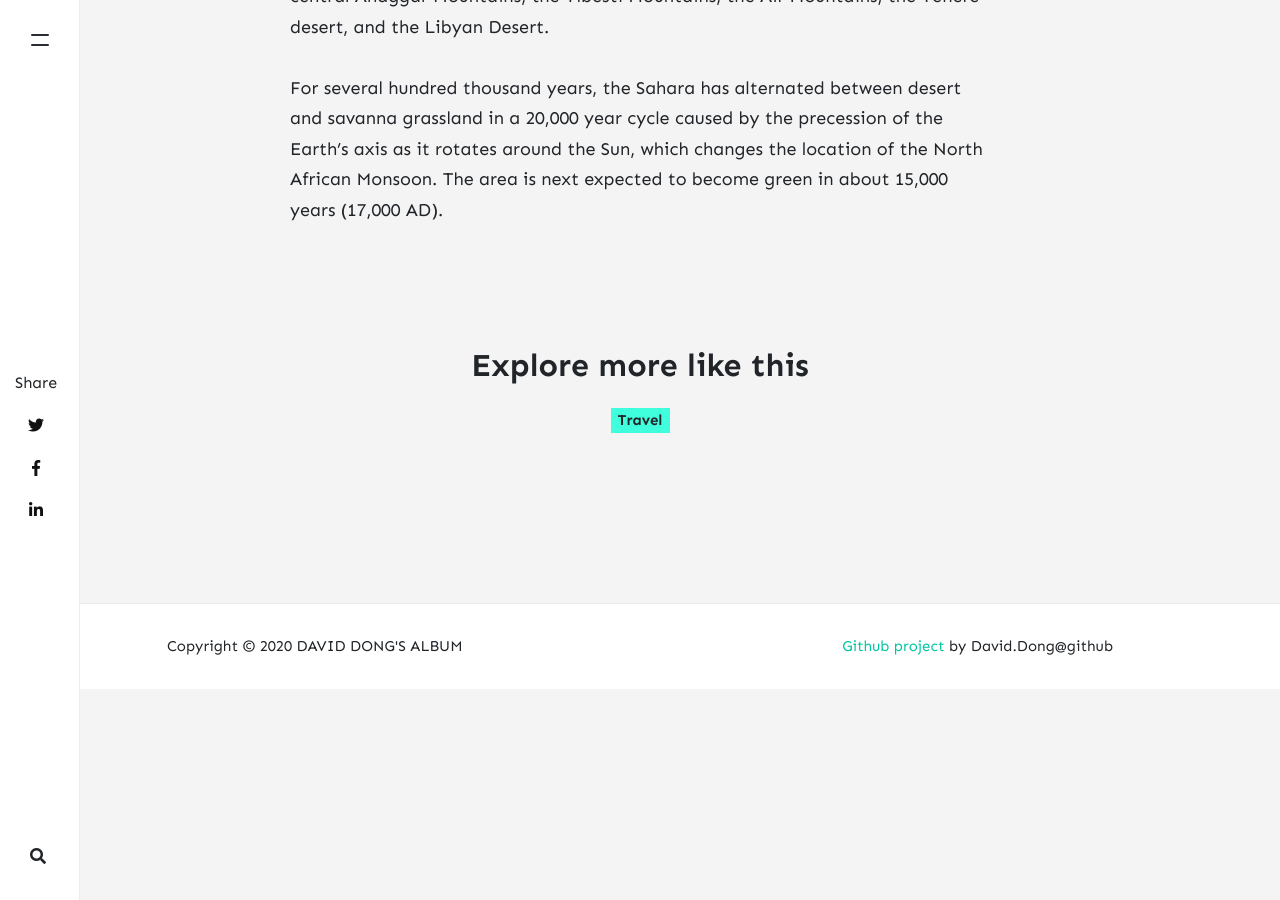
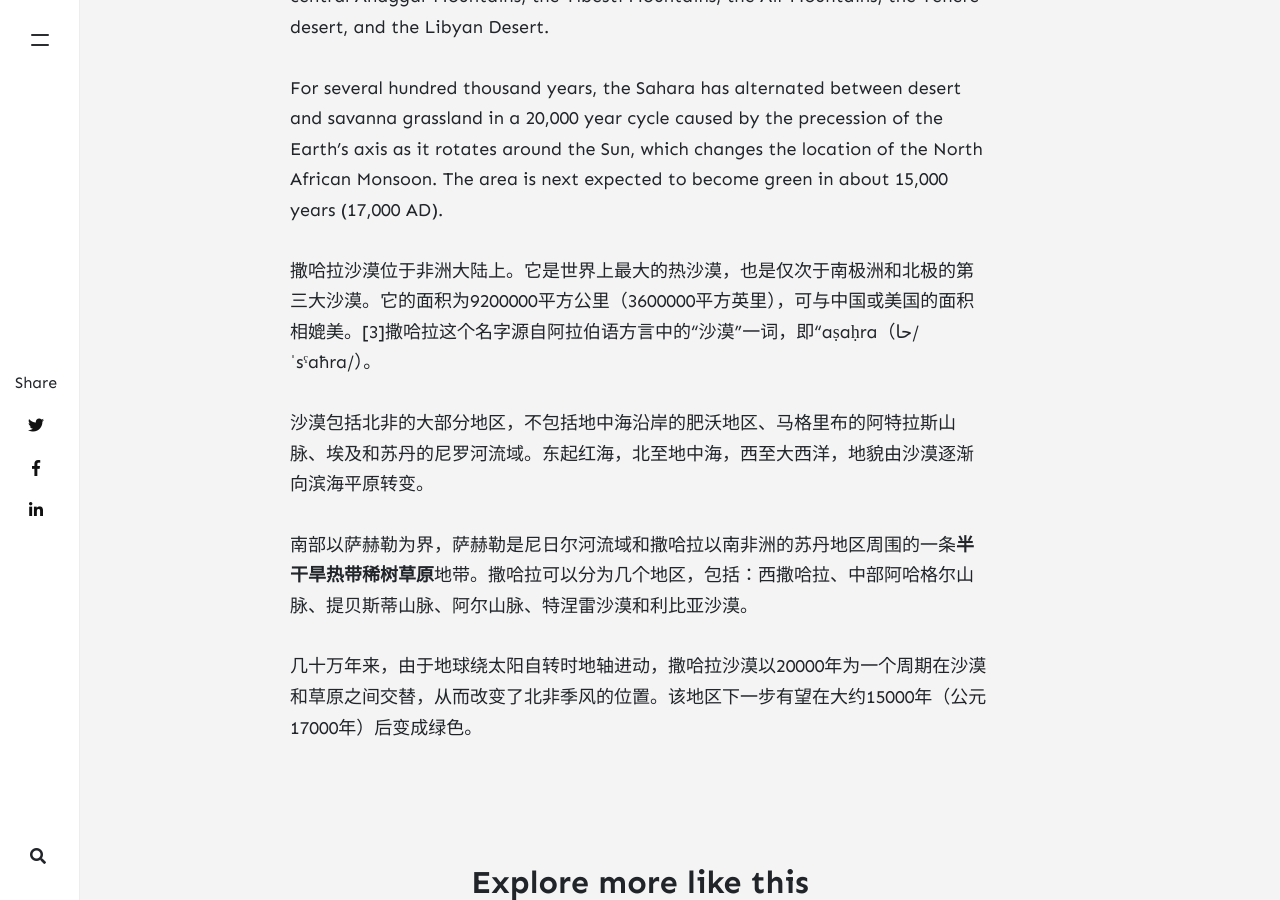
Before and after one commit to rainbow-ux/traveler-blog.github.io, a Jekyll site: the page built from _posts/2020-02-1-much-more-than-a-desert-trip-to-sahara.md, in a window 1280 px wide and 900 px high, scrolled down 1603 px. Built offline with Jekyll 4.4.1, drawn with Linux system fonts in a browser that asks for light colours; nearby versions of some CDN libraries; comment, search, counter and statistics services are not loaded; before the commit the page ends 2292 px from its top, so only the background shows below that.

Commit message:
Update 2020-02-1-much-more-than-a-desert-trip-to-sahara.md

```diff
--- a/_posts/2020-02-1-much-more-than-a-desert-trip-to-sahara.md
+++ b/_posts/2020-02-1-much-more-than-a-desert-trip-to-sahara.md
@@ -14,3 +14,11 @@ The desert comprises much of North Africa, excluding the fertile region on the M
 To the south, it is bounded by the Sahel, a belt of **semi-arid tropical savanna** around the Niger River valley and the Sudan Region of Sub-Saharan Africa. The Sahara can be divided into several regions including: the western Sahara, the central Ahaggar Mountains, the Tibesti Mountains, the Aïr Mountains, the Ténéré desert, and the Libyan Desert.
 
 For several hundred thousand years, the Sahara has alternated between desert and savanna grassland in a 20,000 year cycle caused by the precession of the Earth's axis as it rotates around the Sun, which changes the location of the North African Monsoon. The area is next expected to become green in about 15,000 years (17,000 AD).
+
+撒哈拉沙漠位于非洲大陆上。它是世界上最大的热沙漠，也是仅次于南极洲和北极的第三大沙漠。它的面积为9200000平方公里（3600000平方英里），可与中国或美国的面积相媲美。[3]撒哈拉这个名字源自阿拉伯语方言中的“沙漠”一词，即“aṣaḥra（حا/ˈsˤaħra/）。
+
+沙漠包括北非的大部分地区，不包括地中海沿岸的肥沃地区、马格里布的阿特拉斯山脉、埃及和苏丹的尼罗河流域。东起红海，北至地中海，西至大西洋，地貌由沙漠逐渐向滨海平原转变。
+
+南部以萨赫勒为界，萨赫勒是尼日尔河流域和撒哈拉以南非洲的苏丹地区周围的一条**半干旱热带稀树草原**地带。撒哈拉可以分为几个地区，包括：西撒哈拉、中部阿哈格尔山脉、提贝斯蒂山脉、阿尔山脉、特涅雷沙漠和利比亚沙漠。
+
+几十万年来，由于地球绕太阳自转时地轴进动，撒哈拉沙漠以20000年为一个周期在沙漠和草原之间交替，从而改变了北非季风的位置。该地区下一步有望在大约15000年（公元17000年）后变成绿色。
```
